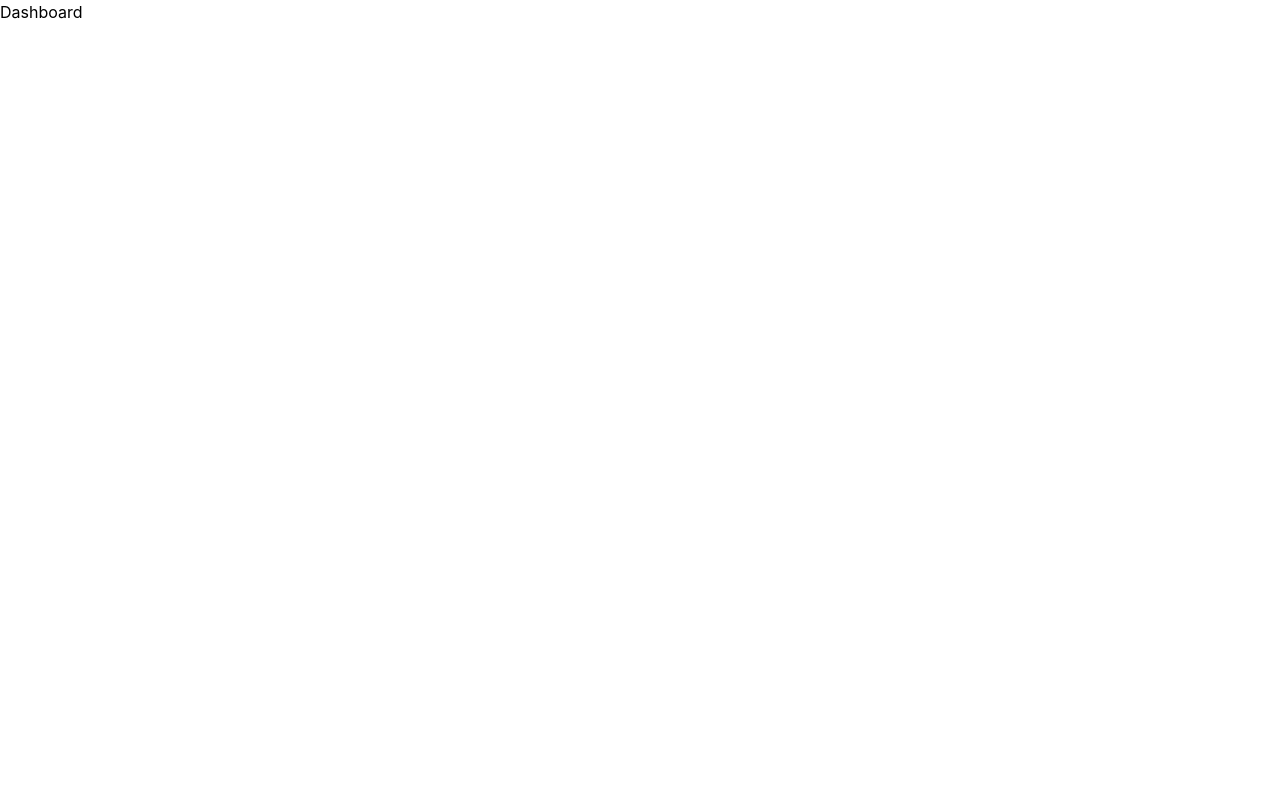
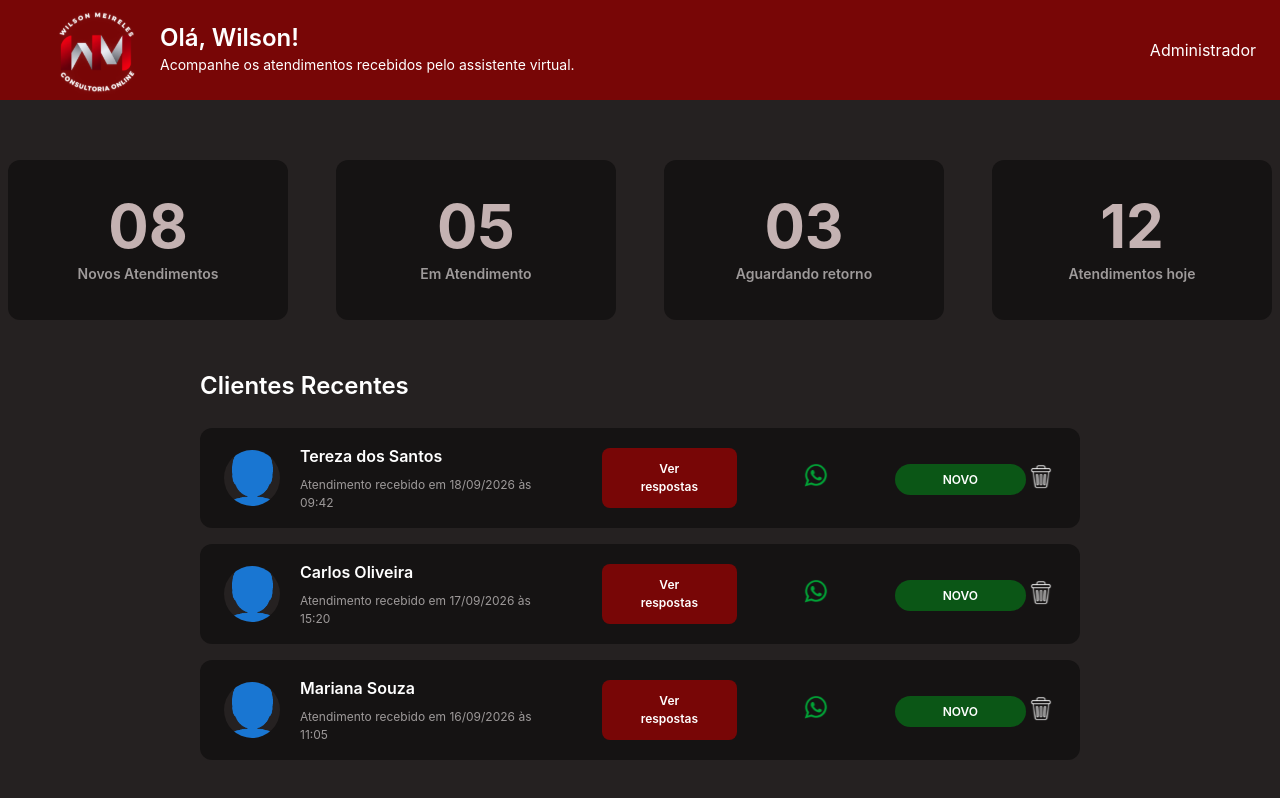
Before and after one commit to Doloradado/pi2-2026-2-equipe-2, a React (Vite) app in the folder frontend/: page /dashboard in a window 1280 px wide. Built offline with nearby package versions, Linux system fonts and the light colour scheme.

Commit message:
tela de dashboard com os components

```diff
--- a/frontend/src/App.jsx
+++ b/frontend/src/App.jsx
@@ -1,13 +1,10 @@
 import { Navigate, Route, Routes } from "react-router-dom"
 
 import Layout from "./layouts/Layout"
+import Dashboard from "./pages/Dashboard"
 
 function Login() {
   return <h1>Login</h1>
-}
-
-function Dashboard() {
-  return <h1>Dashboard</h1>
 }
 
 function Atendimento() {
@@ -30,7 +27,7 @@ function App() {
 
       <Route
         path="/"
-        element={<Navigate to="/login" replace />}
+        element={<Navigate to="/dashboard" replace />}
       />
 
       <Route path="*" element={<NotFound />} />
--- /dev/null
+++ b/frontend/src/pages/Dashboard.jsx
@@ -0,0 +1,74 @@
+import BaseHeader from "../components/BaseHeader"
+import BaseStatCard from "../components/BaseStatCard"
+import BaseClientCard from "../components/BaseClientCard"
+
+function Dashboard() {
+    return (
+        <div className="min-h-screen bg-[#252121]">
+            <BaseHeader />
+
+            <main className="pt-40">
+                {/* CARDS DE ESTATÍSTICAS */}
+                <div className="flex justify-center gap-12">
+                    <BaseStatCard
+                        valor="08"
+                        titulo="Novos Atendimentos"
+                    />
+
+                    <BaseStatCard
+                        valor="05"
+                        titulo="Em Atendimento"
+                    />
+
+                    <BaseStatCard
+                        valor="03"
+                        titulo="Aguardando retorno"
+                    />
+
+                    <BaseStatCard
+                        valor="12"
+                        titulo="Atendimentos hoje"
+                    />
+                </div>
+
+                {/* CLIENTES RECENTES */}
+                <section className="mt-12 w-full pl-50 pr-50">
+                    <h1 className="text-left text-white font-semibold text-[24px]">
+                        Clientes Recentes
+                    </h1>
+
+                    <div className="mt-6 max-h-[500px] overflow-y-auto flex flex-col gap-4">
+                        <BaseClientCard
+                            nome="Tereza dos Santos"
+                            data="18/09/2026 às 09:42"
+                            status="NOVO"
+                            onVerRespostas={() => alert("Ver respostas")}
+                            onWhatsApp={() => alert("WhatsApp")}
+                            onExcluir={() => alert("Excluir")}
+                        />
+
+                        <BaseClientCard
+                            nome="Carlos Oliveira"
+                            data="17/09/2026 às 15:20"
+                            status="NOVO"
+                            onVerRespostas={() => alert("Ver respostas")}
+                            onWhatsApp={() => alert("WhatsApp")}
+                            onExcluir={() => alert("Excluir")}
+                        />
+
+                        <BaseClientCard
+                            nome="Mariana Souza"
+                            data="16/09/2026 às 11:05"
+                            status="NOVO"
+                            onVerRespostas={() => alert("Ver respostas")}
+                            onWhatsApp={() => alert("WhatsApp")}
+                            onExcluir={() => alert("Excluir")}
+                        />
+                    </div>
+                </section>
+            </main>
+        </div>
+    )
+}
+
+export default Dashboard
```
